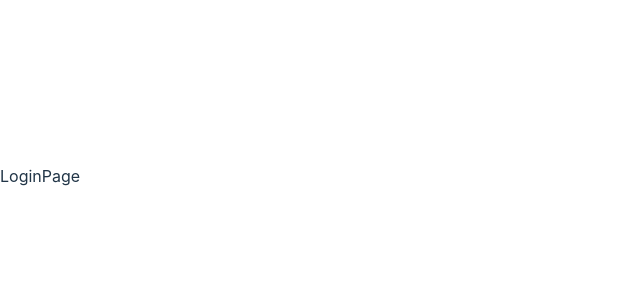
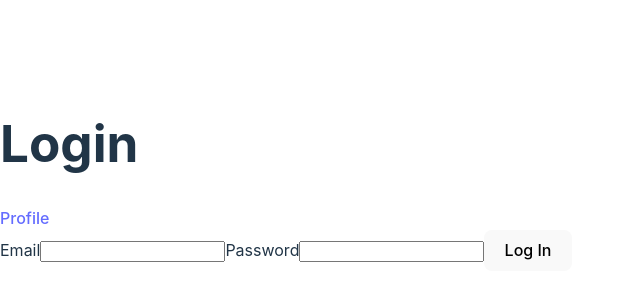
Before and after one commit to robine81/frontend-variety, a React (Vite) app: page /login in a window 1280 px wide. Shown: the part 224-524 px from the top of the page, without its empty margins (0-640 px from the left). Built offline with nearby package versions, Linux system fonts and the light colour scheme.

Commit message:
login working

```diff
--- a/package.json
+++ b/package.json
@@ -10,6 +10,9 @@
     "preview": "vite preview"
   },
   "dependencies": {
+    "@emotion/react": "^11.11.0",
+    "@mantine/core": "^6.0.11",
+    "@mantine/hooks": "^6.0.11",
     "react": "^18.2.0",
     "react-dom": "^18.2.0",
     "react-router-dom": "^6.11.2"
--- a/src/App.jsx
+++ b/src/App.jsx
@@ -1,22 +1,24 @@
 import { Route, Routes } from 'react-router-dom'
 import LoginPage from './pages/LoginPage'
 import SignupPage from './pages/SignupPage'
-// import ProfilePage from './pages/ProfilePage'
-// import PrivateRoute from './components/PrivateRoute'
+import ProfilePage from './pages/ProfilePage'
+import PrivateRoute from './components/PrivateRoute'
 
 function App() {
   return (
     <Routes>
       <Route path='/signup' element={<SignupPage />} />
       <Route path='/login' element={<LoginPage />} />
-      {/* <Route
+      <Route path='/profile' element={<ProfilePage />} />
+      { <Route
         path='/profile'
         element={
           <PrivateRoute>
             <ProfilePage />
           </PrivateRoute>
         }
-      /> */}
+      /> }
+
     </Routes>
   )
 }
--- /dev/null
+++ b/src/components/PrivateRoute.jsx
@@ -0,0 +1,15 @@
+import { useContext } from 'react'
+import { SessionContext } from '../contexts/SessionContext'
+import { Navigate } from 'react-router-dom'
+
+const PrivateRoute = ({ children }) => {
+  const { isLoggedIn, isLoading } = useContext(SessionContext)
+
+  if (!isLoading && !isLoggedIn) {
+    return <Navigate to='/login' />
+  }
+
+  return isLoading ? <h1>Loading...</h1> : <>{children}</>
+}
+
+export default PrivateRoute
--- a/src/contexts/SessionContext.jsx
+++ b/src/contexts/SessionContext.jsx
@@ -4,8 +4,8 @@ import { createContext, useEffect, useState } from 'react'
 export const SessionContext = createContext()
 
 const SessionContextProvider = ({ children }) => {
-  // const [token, setToken] = useLocalStorage({ key: 'authToken' })
-  const [token, setToken] = useState()
+const [token, setToken] = useLocalStorage({ key: 'authToken' })
+  //const [token, setToken] = useState()
   const [isLoggedIn, setIsLoggedIn] = useState(false)
   const [isLoading, setIsLoading] = useState(true)
 
--- a/src/main.jsx
+++ b/src/main.jsx
@@ -3,11 +3,14 @@ import ReactDOM from 'react-dom/client'
 import App from './App.jsx'
 import './index.css'
 import { BrowserRouter } from 'react-router-dom'
+import SessionContextProvider from './contexts/SessionContext.jsx'
 
 ReactDOM.createRoot(document.getElementById('root')).render(
   <React.StrictMode>
     <BrowserRouter>
+    <SessionContextProvider>
       <App />
+      </SessionContextProvider>
     </BrowserRouter>
   </React.StrictMode>,
 )
--- a/src/pages/LoginPage.jsx
+++ b/src/pages/LoginPage.jsx
@@ -1,13 +1,56 @@
-import React from 'react'
-//import { SessionContext } from '../contexts/SessionContext'
-import { useNavigate } from 'react-router-dom'
+import { useContext, useState } from 'react'
+import { SessionContext } from '../contexts/SessionContext'
+import { Link, useNavigate } from 'react-router-dom'
 
 const LoginPage = () => {
     const navigate = useNavigate()
-//    const { setToken } = useContext(SessionContext)
+    const [email, setEmail] = useState('')
+    const [password, setPassword] = useState('')
+
+    const { setToken } = useContext(SessionContext)
+
+const handleSubmit = async event => {
+  event.preventDefault()
+  const response = await fetch('http://localhost:5005/auth/login', {
+    method: 'POST',
+    headers: {
+      'Content-Type': 'application/json',
+    },
+    body: JSON.stringify({ email, password }),
+  })
+  if (response.status === 200) {
+    const tokenFromResponse = await response.json()
+    setToken(tokenFromResponse)
+    navigate('/profile')
+  }
+}
 
   return (
-    <div>LoginPage</div>
+    <>
+    <h1>Login</h1>
+    <Link to='/profile'>Profile</Link>
+    <form onSubmit={handleSubmit}>
+      <label>
+        Email
+        <input
+          type='email'
+          required
+          value={email}
+          onChange={event => setEmail(event.target.value)}
+        />
+      </label>
+      <label>
+        Password
+        <input
+          type='password'
+          required
+          value={password}
+          onChange={event => setPassword(event.target.value)}
+        />
+      </label>
+      <button type='submit'>Log In</button>
+    </form>
+  </>
   )
 }
 
--- a/src/pages/ProfilePage.jsx
+++ b/src/pages/ProfilePage.jsx
@@ -0,0 +1,9 @@
+import React from 'react'
+
+const ProfilePage = () => {
+  return (
+    <div>ProfilePage</div>
+  )
+}
+
+export default ProfilePage
```
Also changed, not shown: 1 other file (tests, documents, lock files or other folders).
